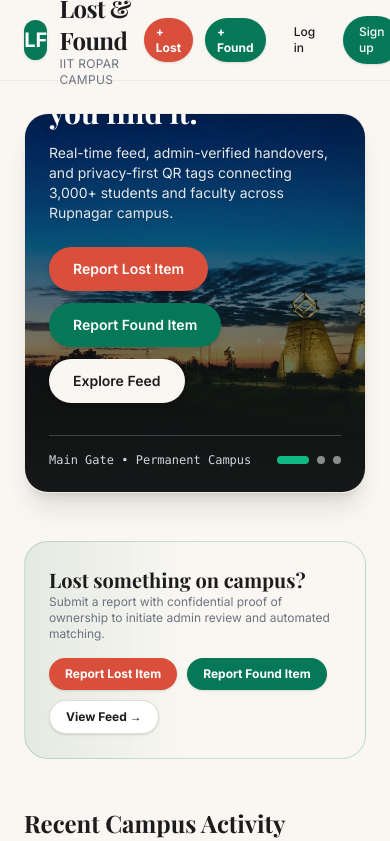
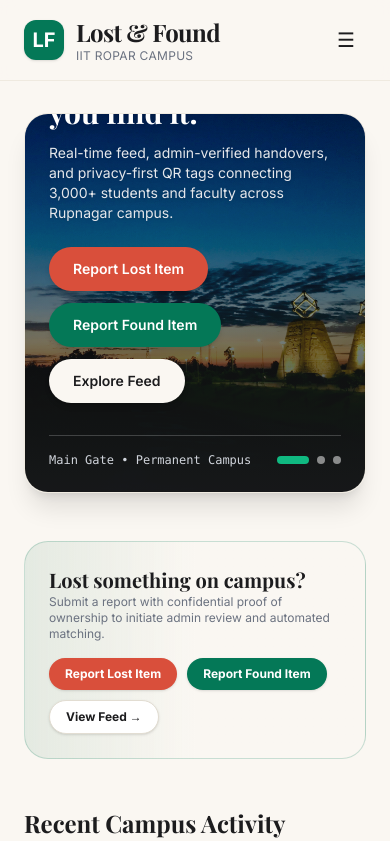
Before and after one commit to meTheMrChandel/Lost-And-Found-Portal, a Next.js app in the folder frontend/: page / in a window 390 px wide. Shown: the top 841 px of the page. Built offline with nearby package versions, Linux system fonts and the light colour scheme; no server answers; a web font is replaced by a local one.

Commit message:
added collapsible mobile navigation to home header
The header packed up to ten actions into one row, which overflowed on
phones. Below the lg breakpoint the actions now collapse behind an
accessible menu toggle (aria-expanded / aria-controls).

```diff
--- a/frontend/src/app/page.tsx
+++ b/frontend/src/app/page.tsx
@@ -5,9 +5,11 @@ import NotificationBell from "@/components/NotificationBell";
 import RecentActivity from "@/components/RecentActivity";
 import { useAuth } from "@/context/AuthContext";
 import Link from "next/link";
+import { useState } from "react";
 
 export default function Home() {
   const { user, logout } = useAuth();
+  const [menuOpen, setMenuOpen] = useState(false);
 
   return (
     <div className="min-h-screen flex flex-col justify-between bg-[#FAF7F2] text-[#1C1C1E]">
@@ -28,16 +30,32 @@ export default function Home() {
             </div>
           </Link>
 
-          <div className="flex items-center gap-3 sm:gap-4">
+          <button
+            type="button"
+            onClick={() => setMenuOpen((open) => !open)}
+            aria-label={menuOpen ? "Close menu" : "Open menu"}
+            aria-expanded={menuOpen}
+            aria-controls="home-nav"
+            className="lg:hidden w-10 h-10 rounded-xl flex items-center justify-center text-xl text-[#1C1C1E] hover:bg-[#EFEAE0] transition-colors"
+          >
+            {menuOpen ? "✕" : "☰"}
+          </button>
+
+          <nav
+            id="home-nav"
+            className={`${
+              menuOpen ? "flex" : "hidden"
+            } lg:flex absolute lg:static top-full inset-x-0 flex-col lg:flex-row items-stretch lg:items-center gap-3 lg:gap-4 p-6 lg:p-0 bg-[#FAF7F2] lg:bg-transparent border-b lg:border-0 border-[#EFEAE0] text-center`}
+          >
             <Link
               href="/feed"
-              className="text-xs font-semibold text-[#1C1C1E] hover:text-[#047857] transition-colors hidden md:block"
+              className="text-xs font-semibold text-[#1C1C1E] hover:text-[#047857] transition-colors"
             >
               Public Feed
             </Link>
 
             {user ? (
-              <div className="flex items-center gap-2 sm:gap-3">
+              <div className="flex flex-col lg:flex-row items-stretch lg:items-center gap-2 lg:gap-3">
                 <Link
                   href="/report/lost"
                   className="px-3 py-1.5 rounded-full text-xs font-bold text-white bg-[#D94F3B] hover:opacity-95 shadow-sm transition-all"
@@ -118,7 +136,7 @@ export default function Home() {
                 </Link>
               </>
             )}
-          </div>
+          </nav>
         </div>
       </header>
 
```
